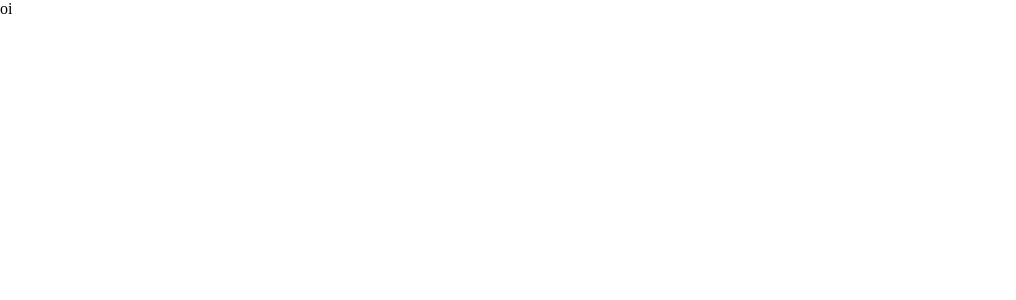
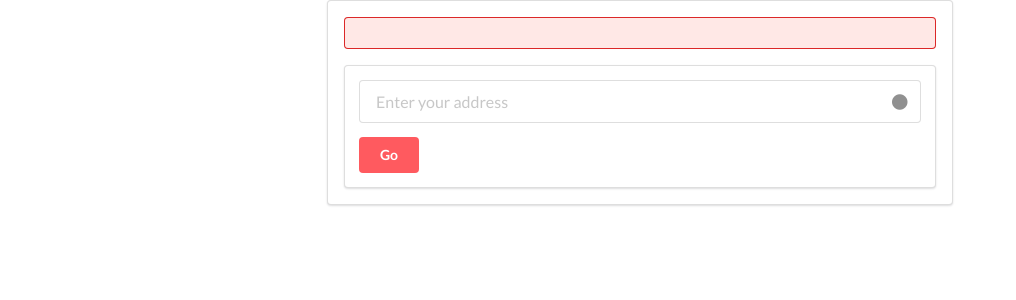
Before and after one commit to gabrielcaiana/app-vue-google-maps, a Vue app: page / in a window 1280 px wide. Shown: the top 300 px of the page, without its empty margins (0-1016 px from the left). Built offline with nearby package versions, Linux system fonts and the light colour scheme.

Commit message:
create card form location

```diff
--- a/public/index.html
+++ b/public/index.html
@@ -8,6 +8,7 @@
     <title><%= htmlWebpackPlugin.options.title %></title>
     <link rel="stylesheet" href="https://fonts.googleapis.com/css?family=Roboto:100,300,400,500,700,900">
     <link rel="stylesheet" href="https://cdn.jsdelivr.net/npm/@mdi/font@latest/css/materialdesignicons.min.css">
+    <link rel="stylesheet" href="https://cdn.jsdelivr.net/npm/semantic-ui@2.4.2/dist/semantic.min.css">
   </head>
   <body>
     <noscript>
--- a/src/components/FormLocation.vue
+++ b/src/components/FormLocation.vue
@@ -1,15 +1,29 @@
 <template>
-  <div>
-    oi
-  </div>
+  <section class="ui two column centered grid">
+    <div class="column">
+      <form class="ui segment large form">
+        <div class="ui message red"></div>
+        <div class="ui segment">
+          <div class="field">
+            <div class="ui right icon input large">
+              <input type="text" placeholder="Enter your address" />
+              <i class="circle icon"></i>
+            </div>
+          </div>
+          <button class="ui button">Go</button>
+        </div>
+      </form>
+    </div>
+  </section>
 </template>
 
 <script>
-  export default {
-
-  }
+export default {};
 </script>
 
 <style lang="scss" scoped>
-
+.ui.button {
+  background-color: #ff5a5f;
+  color: white;
+}
 </style>
--- a/src/main.js
+++ b/src/main.js
@@ -2,7 +2,6 @@
 import App from './App.vue'
 import router from './router'
 import store from './store'
-
 
 import '@/assets/css/main.css'
 
--- a/src/views/UserLocation.vue
+++ b/src/views/UserLocation.vue
@@ -1,7 +1,5 @@
 <template>
-  <div>
     <FormLocation />
-  </div>
 </template>
 
 <script>
@@ -12,11 +10,4 @@
   }
 </script>
 
-<style lang="scss" scoped>
-  #user-location {
-    height: 100vh;
-    display: flex;
-    align-items: center;
-    justify-content: center;
-  }
-</style>
+<style lang="scss" scoped></style>
```
Also changed, not shown: 1 other file (tests, documents, lock files or other folders).
